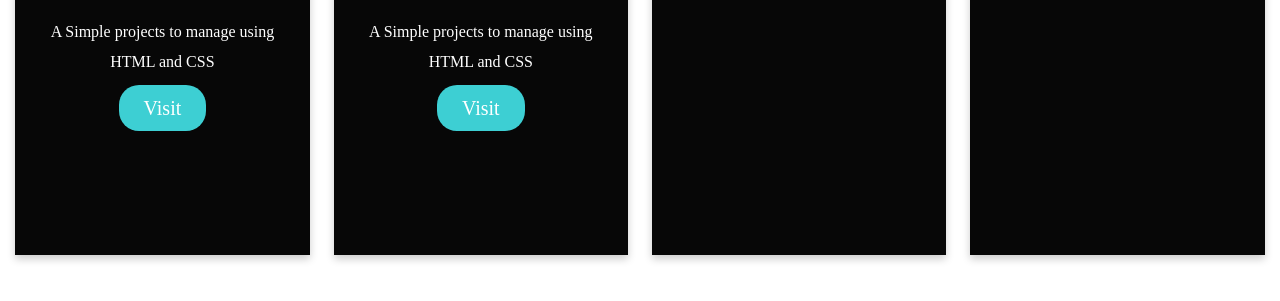
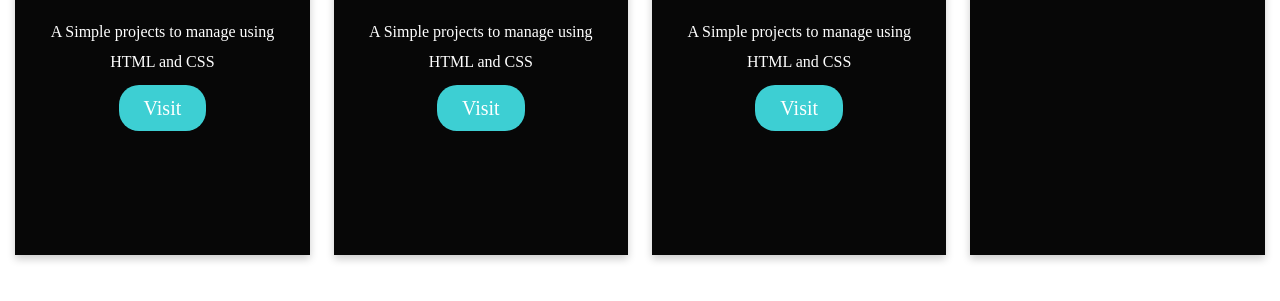
Before and after one commit to MuhammadAzan23/Computing-Yard, a plain HTML site: page index.html in a window 1280 px wide. Shown: the part 195-496 px from the top of the page. Drawn offline with Linux system fonts and the light colour scheme.

Commit message:
Update index.html

```diff
--- a/index.html
+++ b/index.html
@@ -109,7 +109,8 @@
                 <div class="flip-card-inner">
                     <div class="flip-card-front">
                         <h1>Template 3</h1>
-
+                    <p>A Simple projects to manage using HTML and CSS</p>
+                        <a href="./Task3/task3.html" target="_blank" class="button">Visit</a>
                     </div>
                 </div>
             </div><div class="flip-card">
```
